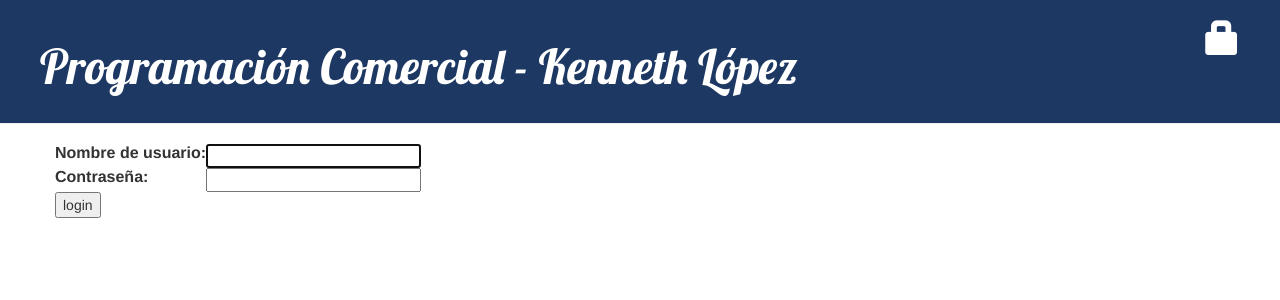
After one commit to kenmeso/my-first-blog, a Django app: page /accounts/login/ in a window 1280 px wide. The commit adds this page. Shown: the top 300 px of the page. Run offline with Django 3.2, Linux system fonts and the light colour scheme; some libraries are stand-ins or nearby versions.

Commit message:
Aplicación Finalizada.

```diff
--- a/blog/static/css/blog.css
+++ b/blog/static/css/blog.css
@@ -1,5 +1,5 @@
 .page-header {
-    background-color: #ff9400;
+    background-color: #1d3863;
     margin-top: 0;
     padding: 20px 20px 20px 40px;
 }
@@ -43,5 +43,5 @@ h1, h2, h3, h4 {
 }
 
 .post h1 a, .post h1 a:visited {
-    color: #000000;
+    color: #347bba;
 }
--- a/blog/templates/blog/base.html
+++ b/blog/templates/blog/base.html
@@ -1,7 +1,7 @@
 {% load static %}
 <html>
     <head>
-        <title>Django Girls blog</title>
+        <title>Programación Comercial - Kenneth López</title>
         <link rel="stylesheet" href="//maxcdn.bootstrapcdn.com/bootstrap/3.2.0/css/bootstrap.min.css">
         <link rel="stylesheet" href="//maxcdn.bootstrapcdn.com/bootstrap/3.2.0/css/bootstrap-theme.min.css">
         <link href='//fonts.googleapis.com/css?family=Lobster&subset=latin,latin-ext' rel='stylesheet' type='text/css'>
@@ -11,8 +11,12 @@
       <div class="page-header">
       {% if user.is_authenticated %}
           <a href="{% url 'post_new' %}" class="top-menu"><span class="glyphicon glyphicon-plus"></span></a>
+          <a href="{% url 'post_draft_list' %}" class="top-menu"><span class="glyphicon glyphicon-edit"></span></a>
+          <p class="top-menu">Hello {{ user.username }} <small>(<a href="{% url 'logout' %}">Log out</a>)</small></p>
+      {% else %}
+          <a href="{% url 'login' %}" class="top-menu"><span class="glyphicon glyphicon-lock"></span></a>
       {% endif %}
-            <h1><a href="/">Django Girls Blog</a></h1>
+      <h1><a href="/">Programación Comercial - Kenneth López</a></h1>
   </div>
     <div class="content container">
         <div class="row">
--- a/blog/templates/blog/post_detail.html
+++ b/blog/templates/blog/post_detail.html
@@ -6,9 +6,13 @@
           <div class="date">
               {{ post.published_date }}
           </div>
+          {% else %}
+            <a class="btn btn-default" href="{% url 'post_publish' pk=post.pk %}">Publish</a>
           {% endif %}
+
           {% if user.is_authenticated %}
             <a class="btn btn-default" href="{% url 'post_edit' pk=post.pk %}"><span class="glyphicon glyphicon-pencil"></span></a>
+            <a class="btn btn-default" href="{% url 'post_remove' pk=post.pk %}"><span class="glyphicon glyphicon-remove"></span></a>
           {% endif %}
 
         <h1>{{ post.title }}</h1>
--- /dev/null
+++ b/blog/templates/registration/login.html
@@ -0,0 +1,24 @@
+{% extends "blog/base.html" %}
+
+{% block content %}
+    {% if form.errors %}
+        <p>Your username and password didn't match. Please try again.</p>
+    {% endif %}
+
+    <form method="post" action="{% url 'login' %}">
+    {% csrf_token %}
+        <table>
+        <tr>
+            <td>{{ form.username.label_tag }}</td>
+            <td>{{ form.username }}</td>
+        </tr>
+        <tr>
+            <td>{{ form.password.label_tag }}</td>
+            <td>{{ form.password }}</td>
+        </tr>
+        </table>
+
+        <input type="submit" value="login" />
+        <input type="hidden" name="next" value="{{ next }}" />
+    </form>
+{% endblock %}
--- a/blog/urls.py
+++ b/blog/urls.py
@@ -1,4 +1,5 @@
 from django.urls import path
+from django.conf.urls import url
 from . import views
 
 urlpatterns = [
@@ -6,4 +7,7 @@ urlpatterns = [
     path('post/<int:pk>/', views.post_detail, name='post_detail'),
     path('post/new/', views.post_new, name='post_new'),
     path('post/<int:pk>/edit/', views.post_edit, name='post_edit'),
+    url(r'^drafts/$', views.post_draft_list, name='post_draft_list'),
+    url(r'^post/(?P<pk>\d+)/publish/$', views.post_publish, name='post_publish'),
+    url(r'^post/(?P<pk>\d+)/remove/$', views.post_remove, name='post_remove'),
 ]
--- a/mysite/settings.py
+++ b/mysite/settings.py
@@ -51,6 +51,8 @@ MIDDLEWARE = [
 ]
 
 ROOT_URLCONF = 'mysite.urls'
+
+LOGIN_REDIRECT_URL = '/'
 
 TEMPLATES = [
     {
--- a/mysite/urls.py
+++ b/mysite/urls.py
@@ -13,10 +13,14 @@ Including another URLconf
     1. Import the include() function: from django.urls import include, path
     2. Add a URL to urlpatterns:  path('blog/', include('blog.urls'))
 """
-from django.urls import path, include
+from django.conf.urls import include, url
 from django.contrib import admin
 
+from django.contrib.auth import views
+
 urlpatterns = [
-    path('admin/', admin.site.urls),
-    path('', include('blog.urls')),
+    url(r'^admin/', admin.site.urls),
+    url(r'^accounts/login/$', views.login, name='login'),
+    url(r'^accounts/logout/$', views.logout, name='logout', kwargs={'next_page': '/'}),
+    url(r'', include('blog.urls')),
 ]
```
Also changed, not shown: blog/templates/blog/post_draft_list.html (added, +11 -0 lines), blog/views.py (+20 -2 lines). Lines whose indentation alone changed are shown as unchanged.
